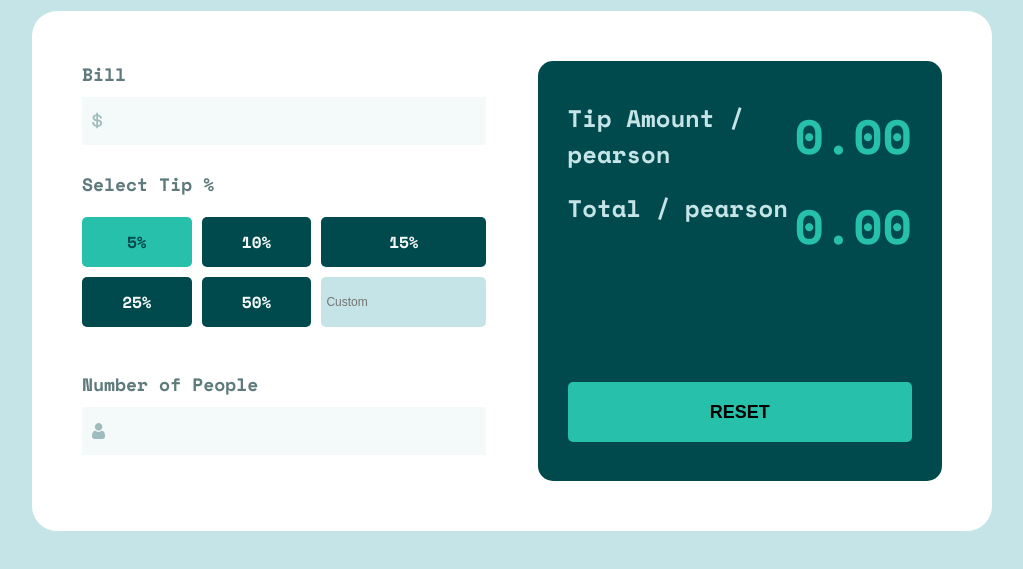
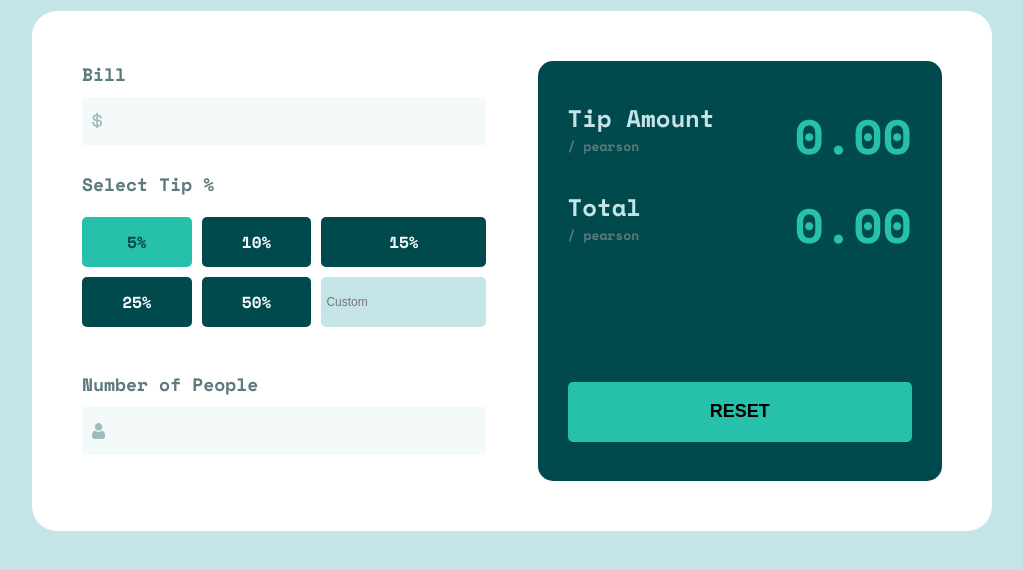
Before and after one commit to YoussefProDev/tip-calculator-app, a plain HTML site: page index.html in a window 1280 px wide. Shown: the part 159-728 px from the top of the page, without its empty margins (128-1151 px from the left). Drawn offline with nearby package versions, Linux system fonts and the light colour scheme.

Commit message:
adjust span

```diff
--- a/style.css
+++ b/style.css
@@ -97,7 +97,8 @@ body{
             display: flex;
             color: var(--Light-grayish-cyan);
             justify-content: space-between;
-            p{
+            span{
+                display: block;
                 font-size:small;
                 color: var(--Dark-grayish-cyan);
             }
```
